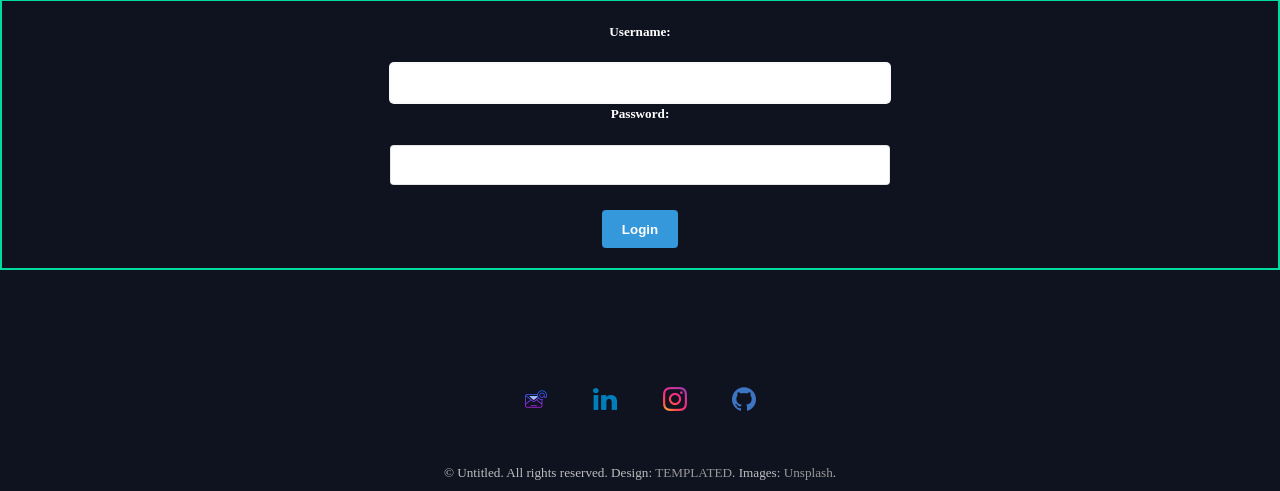
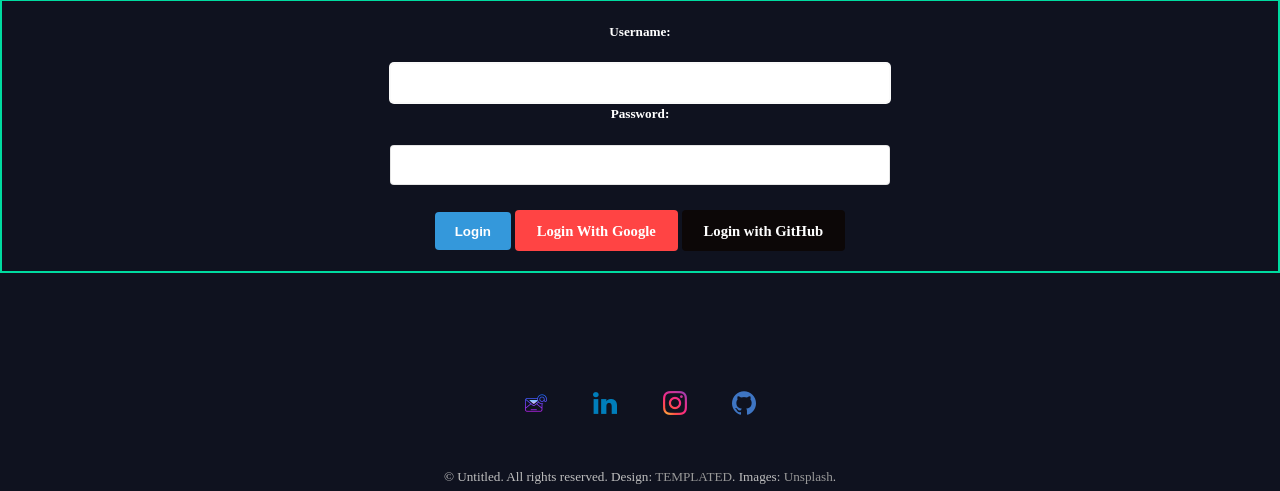
Before and after one commit to hamidbahram/Articl-web, a Django app: page /accounts/login/ in a window 1280 px wide. Shown: the part 171-662 px from the top of the page. Run offline with Django 3.2, Linux system fonts and the light colour scheme; some libraries are stand-ins or nearby versions; some web fonts are replaced.

Commit message:
login with Git and Google

```diff
--- a/accounts/templates/accounts/login.html
+++ b/accounts/templates/registration/login.html
@@ -25,6 +25,8 @@
         {% endif %}
         <br>
         <button type="submit">{% trans "Login"  %}</button>
+        <a class="google" href="{% url 'social:begin' 'google-oauth2' %}">Login With Google</a>
+        <a class="git" href="{% url 'social:begin' 'github' %}">Login with GitHub</a>
     </form>
 {% endblock  %}
 
--- a/accounts/views.py
+++ b/accounts/views.py
@@ -35,10 +35,10 @@ def signup_view(request):
                 return redirect('articles:list')
             else:
                 form = UserCreationForm
-            return render(request, 'accounts/signup.html', {'form':form})
+            return render(request, 'registration/signup.html', {'form':form})
     else:
         form = UserCreationForm()
-    return render(request, 'accounts/signup.html', {'form':form})
+    return render(request, 'registration/signup.html', {'form':form})
 
 def login_view(request):
     if request.method == 'POST':
@@ -54,7 +54,7 @@ def login_view(request):
                 return redirect('articles:list')
     else:
         form = AuthenticationForm()
-    return render(request, 'accounts/login.html', {'form':form})
+    return render(request, 'registration/login.html', {'form':form})
 
 def logout_view(request):
     if request.method == 'POST':
--- a/assets/css/main.css
+++ b/assets/css/main.css
@@ -4004,3 +4004,33 @@
 		display:block;
 		display:inline-table;
 	}
+
+	.google{
+		background-color: #ff4444;
+    	color: #fff;
+		border-radius: 4px;
+		border: 0;
+		cursor: pointer;
+		display: inline-block;
+		font-weight: 700;
+		height: 2.85em;
+		line-height: 2.95em;
+		padding: 0 1.5em;
+		text-align: center;
+		text-decoration: none;
+	}
+
+	.git{
+		background-color: #0c0707;
+    	color: #fff;
+		border-radius: 4px;
+		border: 0;
+		cursor: pointer;
+		display: inline-block;
+		font-weight: 700;
+		height: 2.85em;
+		line-height: 2.95em;
+		padding: 0 1.5em;
+		text-align: center;
+		text-decoration: none;
+	}
--- a/djangonautic/urls.py
+++ b/djangonautic/urls.py
@@ -20,6 +20,9 @@ from django.conf.urls.static import static
 from django.urls import path, include
 from django.contrib import admin
 from django.conf import settings
+# social
+from django.conf.urls import url
+from django.contrib.auth import views
 
 urlpatterns = [
     path(r'admin/', admin.site.urls),
@@ -29,6 +32,10 @@ urlpatterns = [
     path(r'', article_views.article_list, name='home'),
     #ckeditor
     path(r'ckeditor/', include('ckeditor_uploader.urls')),
+    # social url
+    url(r'^login/$', views.LoginView.as_view(), name='login'),
+    url(r'^logout/$', views.LogoutView.as_view(), name='logout'),
+    url(r'^auth/', include('social_django.urls', namespace='social')),
 ]
 
 if settings.DEBUG:
--- a/templates/base_layout.html
+++ b/templates/base_layout.html
@@ -3,8 +3,7 @@
 <!DOCTYPE html>
 <html lang="en">
 <head>
-    <!-- materia icons -->
-    <!-- <link href="https://fonts.googleapis.com/icon?family=Material+Icons" rel="stylesheet"> -->
+    <link href="https://fonts.googleapis.com/icon?family=Material+Icons" rel="stylesheet">
     <meta charset="UTF-8">
     <title>Article</title>
     <link rel="icon" href="/static/css/australian-man.png" type="image/x-icon" />
```
Also changed, not shown: djangonautic/settings.py (+26 -0 lines), accounts/templates/registration/signup.html (renamed from accounts/templates/accounts/signup.html).
